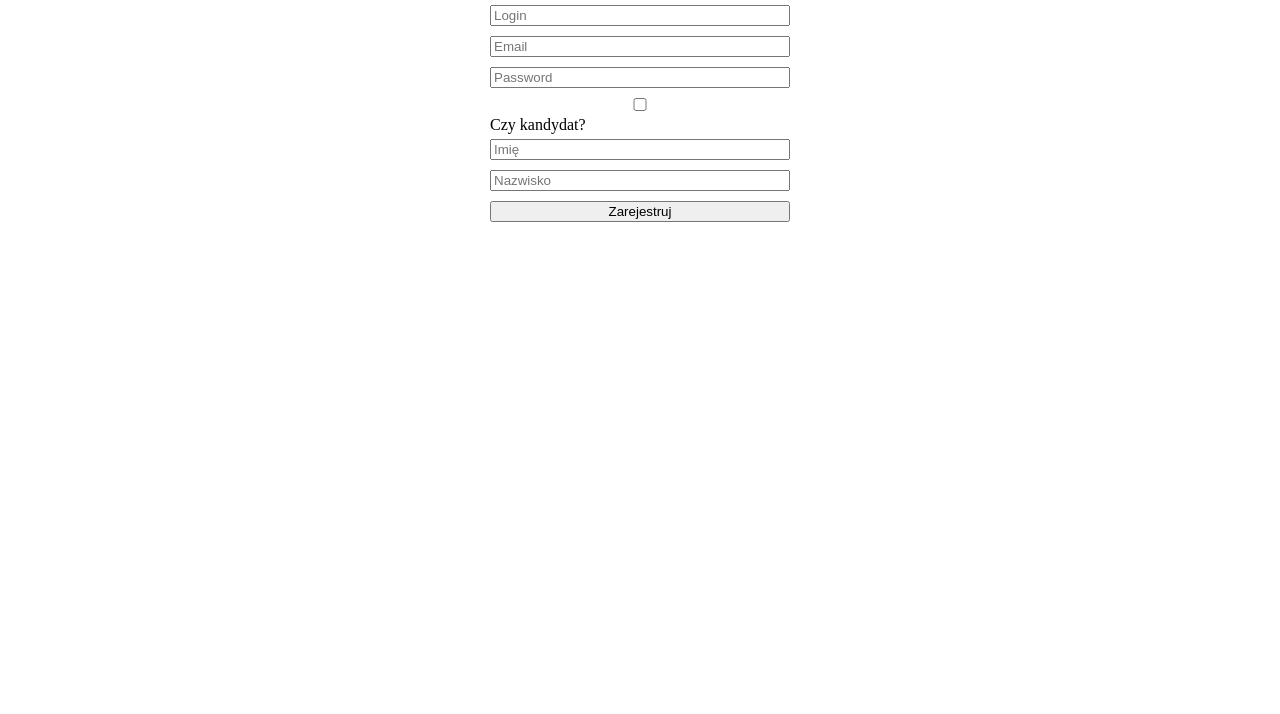
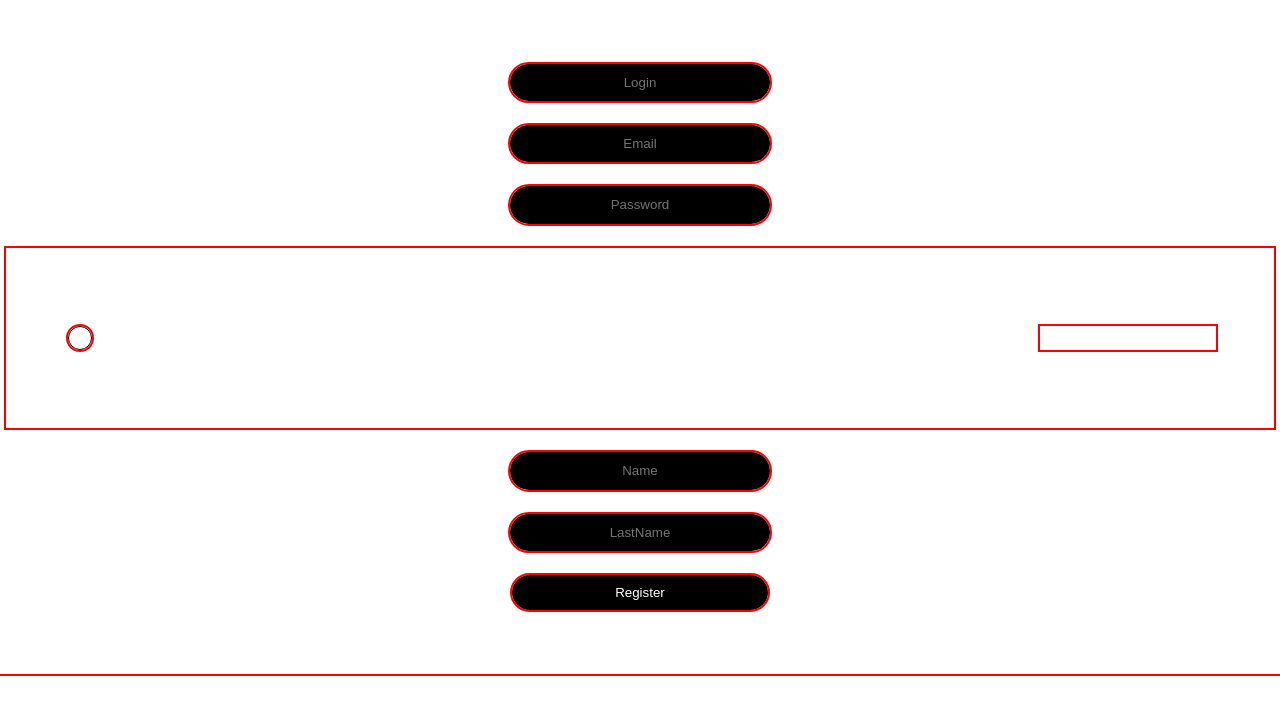
Before and after one commit to konrad-palus/AngularCandidateDashboardFront, an Angular app: page /register in a window 1280 px wide. Shown: the top 714 px of the page. Built offline with nearby package versions, Linux system fonts and the light colour scheme.

Commit message:
registration  UI done

```diff
--- /dev/null
+++ b/src/app/forgot-password/forgot-password.component.css
@@ -0,0 +1,6 @@
+.test
+{
+    width: 100%;
+    height: 100%;
+    background-color: wheat;
+}
--- /dev/null
+++ b/src/app/forgot-password/forgot-password.component.html
@@ -0,0 +1 @@
+<div class="test">x</div>
--- a/src/app/register/register.component.css
+++ b/src/app/register/register.component.css
@@ -1,10 +1,57 @@
 form {
     display: flex;
     flex-direction: column;
-    width: 300px;
     margin: auto;
+    justify-content: space-between;
+    background-color: transparent;
+    padding: 5%;
+    align-items: center;
+    gap: 1.5rem;
   }
 
-  input, button {
-    margin: 5px 0;
-  }
+.inputField, .buttonField
+{
+  text-align: center;
+  border-radius: 5rem;
+  height: 2.2rem;
+  width: 16rem;
+  box-shadow: .1rem .1rem .2rem .1rem rgb(255, 255, 255);
+  border: none;
+  background: black;
+  color: white
+}
+
+.buttonField:hover
+{
+  height: 2.6rem;
+  width: 18rem;
+  transition: 1s ease;
+  background-image: linear-gradient(rgb(61, 23, 83), rgb(85, 6, 109), rgb(61, 23, 83));
+}
+
+
+.checkbox-label {
+  display: flex;
+  align-items: center;
+  font-size: 1.3rem;
+  color: white;
+  width: 100%;
+  justify-content: space-between;
+  padding: 5%;
+}
+
+.checkboxRegForm {
+  -webkit-appearance: none;  /*to resetuje wygląd*/
+  width: 1.5rem;
+  height: 1.5rem;
+  border: 1px solid black;
+  border-radius: 50%;
+  background-color: white;
+  cursor: pointer;
+  box-shadow: 0 0 0 .1rem rgb(255, 255, 255);
+
+}
+
+.checkboxRegForm:checked {
+  background-color: black;
+}
--- a/src/app/register/register.component.html
+++ b/src/app/register/register.component.html
@@ -1,9 +1,12 @@
+
 <form (ngSubmit)="register()">
-    <input type="text" [(ngModel)]="model.login" name="login" placeholder="Login" required>
-    <input type="email" [(ngModel)]="model.registrationEmail" name="registrationEmail" placeholder="Email" required>
-    <input type="password" [(ngModel)]="model.password" name="password" placeholder="Password" required>
-    <input type="checkbox" [(ngModel)]="model.isCandidate" name="isCandidate"> Czy kandydat?
-    <input type="text" [(ngModel)]="model.name" name="name" placeholder="Imię" required>
-    <input type="text" [(ngModel)]="model.lastName" name="lastName" placeholder="Nazwisko" required>
-    <button type="submit">Zarejestruj</button>
-  </form>
+    <input class = "inputField" type="text" [(ngModel)]="model.login" name="login" placeholder="Login" required>
+    <input class = "inputField" type="email" [(ngModel)]="model.registrationEmail" name="registrationEmail" placeholder="Email" required>
+    <input class = "inputField" type="password" [(ngModel)]="model.password" name="password" placeholder="Password" required>
+    <label class="checkbox-label">
+        <input type="checkbox" class="checkboxRegForm" [(ngModel)]="model.isCandidate" name="isCandidate">
+        <p>Are you a candidate?</p>
+      </label>    <input class = "inputField" type="text" [(ngModel)]="model.name" name="name" placeholder="Name" required>
+    <input class = "inputField" type="text" [(ngModel)]="model.lastName" name="lastName" placeholder="LastName" required>
+    <button type="submit" class = "buttonField">Register</button>
+</form>
--- /dev/null
+++ b/src/app/sign-in/sign-in.component.html
@@ -0,0 +1 @@
+<p>sign-in works!</p>
--- a/src/app/welcome/welcome.component.css
+++ b/src/app/welcome/welcome.component.css
@@ -1,7 +1,7 @@
 .welcomeWrap
 {
     width: 60%;
-    flex-direction: column;
+    flex-direction: row;
     margin: auto;
     display: flex;
     justify-content: center;
@@ -47,3 +47,12 @@
     justify-content: center;
 
 }
+
+.formPage
+{
+    width: 100%;
+    height: 100%;
+    display: flex;
+    justify-content: center;
+    align-items: center;
+ }
--- a/src/app/welcome/welcome.component.html
+++ b/src/app/welcome/welcome.component.html
@@ -2,10 +2,14 @@
 <section class="background">
 <div class="welcomeWrap">
     <div class="Options">
-        <button class="sign">loguj</button>
-        <button class="register">rejestruj</button>
-        <button class="forgotPassword">przypomnij hasło</button>
-    </div>
-    <div class="formPage"></div>
+        <button class="sign" (click)="showForm('sign')">Loguj</button>
+        <button class="register" (click)="showForm('register')">Rejestruj</button>
+        <button class="forgotPassword" (click)="showForm('forgot')">Przypomnij hasło</button>
+      </div>
+      <div class="formPage">
+        <app-sign-in *ngIf="currentForm === 'sign'"></app-sign-in>
+        <app-register *ngIf="currentForm === 'register'"></app-register>
+        <app-forgot-password *ngIf="currentForm === 'forgot'"></app-forgot-password>
+      </div>
 </div>
 </section>
--- a/src/app/welcome/welcome.component.ts
+++ b/src/app/welcome/welcome.component.ts
@@ -1,12 +1,20 @@
 import { Component } from '@angular/core';
+import { SignInComponent } from '../../app/sign-in/sign-in.component';
+import { RegisterComponent } from '../../app/register/register.component';
+import { ForgotPasswordComponent } from '../../app/forgot-password/forgot-password.component';
+import { CommonModule } from '@angular/common';
 
 @Component({
   selector: 'app-welcome',
   standalone: true,
-  imports: [],
+  imports: [SignInComponent, RegisterComponent, ForgotPasswordComponent, CommonModule],
   templateUrl: './welcome.component.html',
-  styleUrl: './welcome.component.css'
+  styleUrls: ['./welcome.component.css']
 })
 export class WelcomeComponent {
+  currentForm: 'sign' | 'register' | 'forgot' | null = null;
 
+  showForm(form: 'sign' | 'register' | 'forgot' | null) {
+    this.currentForm = form;
+  }
 }
--- a/src/styles.css
+++ b/src/styles.css
@@ -1,4 +1,4 @@
-/* * { outline: 2.5px solid red;} */
+ *{ outline: 2.5px solid red;}
 
 body
 {
```
Also changed, not shown: src/app/forgot-password/forgot-password.component.ts (added, +11 -0 lines), src/app/sign-in/sign-in.component.ts (added, +12 -0 lines), src/app/sign-in/sign-in.component.css (added), 2 other files (tests, documents, lock files or other folders).
